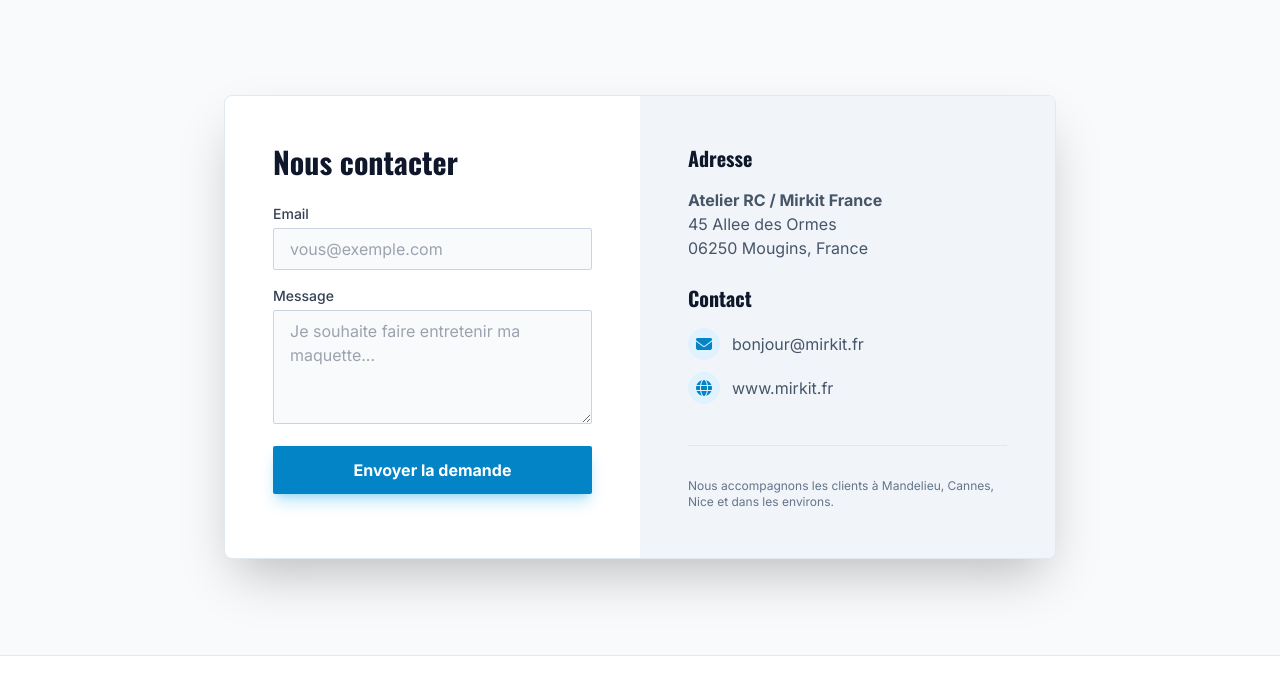
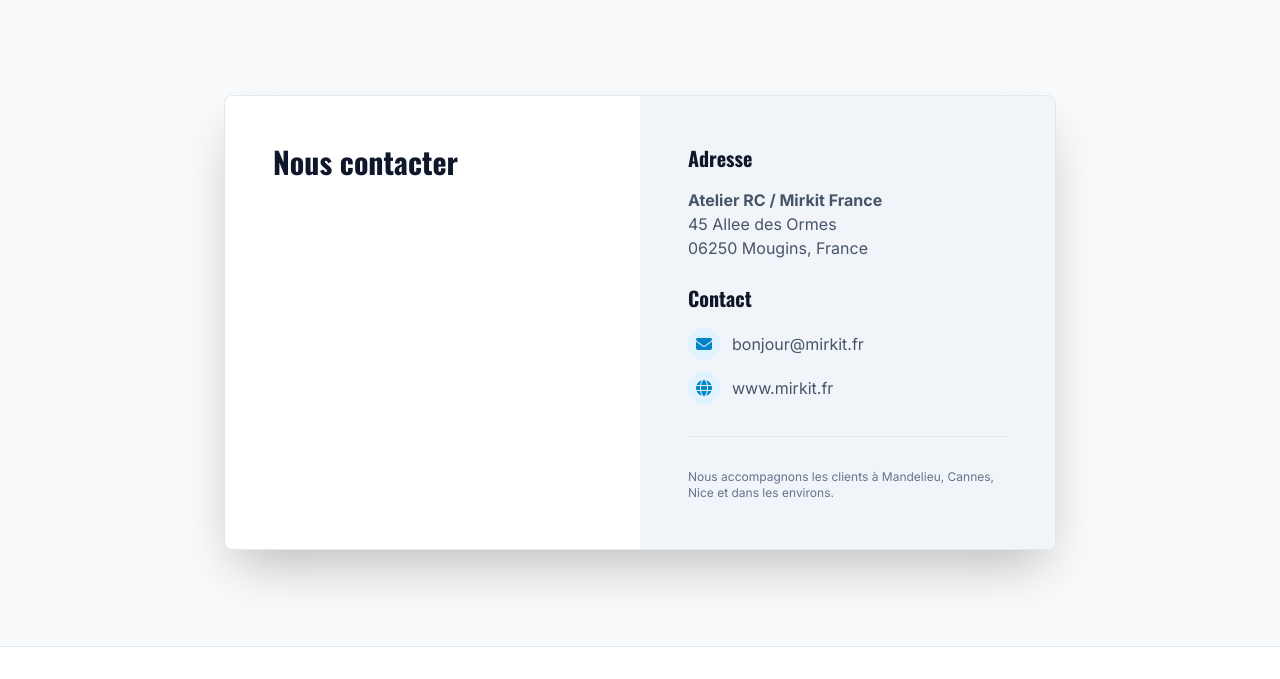
Before and after one commit to Lak777lak/avi-model-workshop, a plain HTML site: page index.html in a window 1280 px wide. Shown: the part 5352-6031 px from the top of the page. Drawn offline with nearby package versions, Linux system fonts and the light colour scheme; a script that the page names is missing.

Commit message:
Integrate HubSpot form embed (portal 146788171, form 31b69358)

```diff
--- a/index.html
+++ b/index.html
@@ -1026,22 +1026,9 @@
                           2) Replace the FORM_ENDPOINT value below with your real endpoint.
                           3) In Formspree dashboard, set the recipient to bonjour@mirkit.fr and enable autoresponder (confirmation to sender).
                         -->
-                        <form class="space-y-4" id="contact-form" action="https://formspree.io/f/yourFormID" method="POST">
-                            <div>
-                                <label for="email" class="block text-sm font-medium text-slate-700 dark:text-slate-300 mb-1">Email</label>
-                                <input type="email" id="email" name="_replyto" required class="w-full px-4 py-2 bg-slate-50 dark:bg-slate-800 border border-slate-300 dark:border-slate-700 rounded-sm focus:ring-2 focus:ring-brand-500 focus:border-brand-500 transition-all outline-none text-slate-900 dark:text-white" placeholder="vous@exemple.com">
-                            </div>
-                            <div>
-                                <label for="message" class="block text-sm font-medium text-slate-700 dark:text-slate-300 mb-1">Message</label>
-                                <textarea id="message" name="message" required rows="4" class="w-full px-4 py-2 bg-slate-50 dark:bg-slate-800 border border-slate-300 dark:border-slate-700 rounded-sm focus:ring-2 focus:ring-brand-500 focus:border-brand-500 transition-all outline-none text-slate-900 dark:text-white" placeholder="Je souhaite faire entretenir ma maquette..." spellcheck="false"></textarea>
-                            </div>
-                            <div>
-                                <button id="contact-submit" type="submit" class="w-full bg-brand-600 hover:bg-brand-700 text-white font-bold py-3 px-4 rounded-sm transition-colors shadow-lg shadow-brand-500/30">
-                                    Envoyer la demande
-                                </button>
-                            </div>
-                            <p id="form-status" class="text-sm mt-2 text-slate-600 dark:text-slate-400" aria-live="polite"></p>
-                        </form>
+                        <!-- HubSpot form embed (portal 146788171, form 31b69358-4a8f-4deb-8237-4a6866ae2ffb) -->
+                        <script src="https://js-eu1.hsforms.net/forms/embed/146788171.js" defer></script>
+                        <div class="hs-form-frame" data-region="eu1" data-form-id="31b69358-4a8f-4deb-8237-4a6866ae2ffb" data-portal-id="146788171"></div>
                     </div>
                     <div class="bg-slate-100 dark:bg-slate-800 p-8 md:p-12 flex flex-col justify-between">
                         <div>
```
